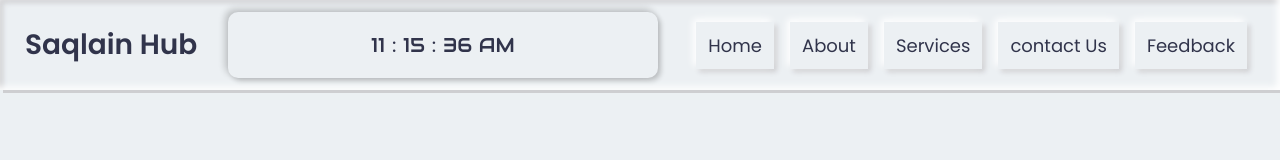
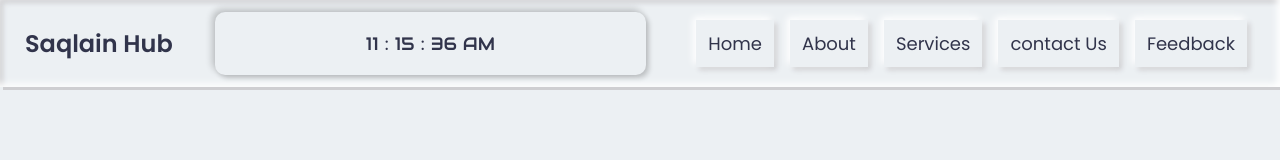
Before and after one commit to SaqlainEjaz/SaqlainEjaz, a plain HTML site: page index.html in a window 1280 px wide. Drawn offline with Linux system fonts and the light colour scheme.

Commit message:
clock update

```diff
--- a/style.css
+++ b/style.css
@@ -30,7 +30,7 @@ nav .menu {
 }
 
 .menu .logo a{
-    font-size: 28px;
+    font-size: 24px;
     font-weight: 600;
     text-decoration: none;
     color: #31344b;
@@ -148,7 +148,7 @@ nav label.cancel{
   padding-top: 20px;
   padding-bottom: 20px;
   font-family: "Audiowide", sans-serif;
-  font-size: 20px;
+  font-size: 18px;
   text-align: center;
   color: #31344b;
   box-shadow: -3px -3px 7px 0 rgba(0, 0, 0, 0.2), 3px 3px 5px 0 rgba(0, 0, 0, 0.19);
```
